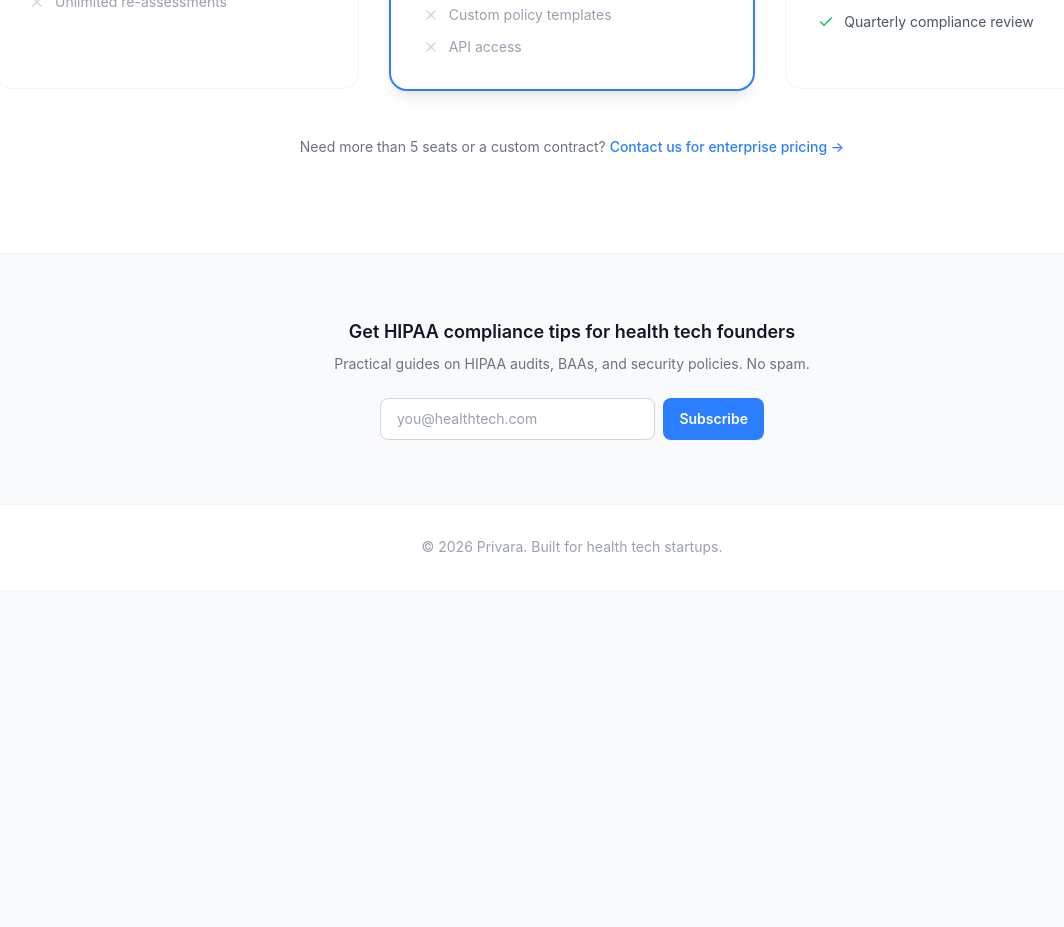
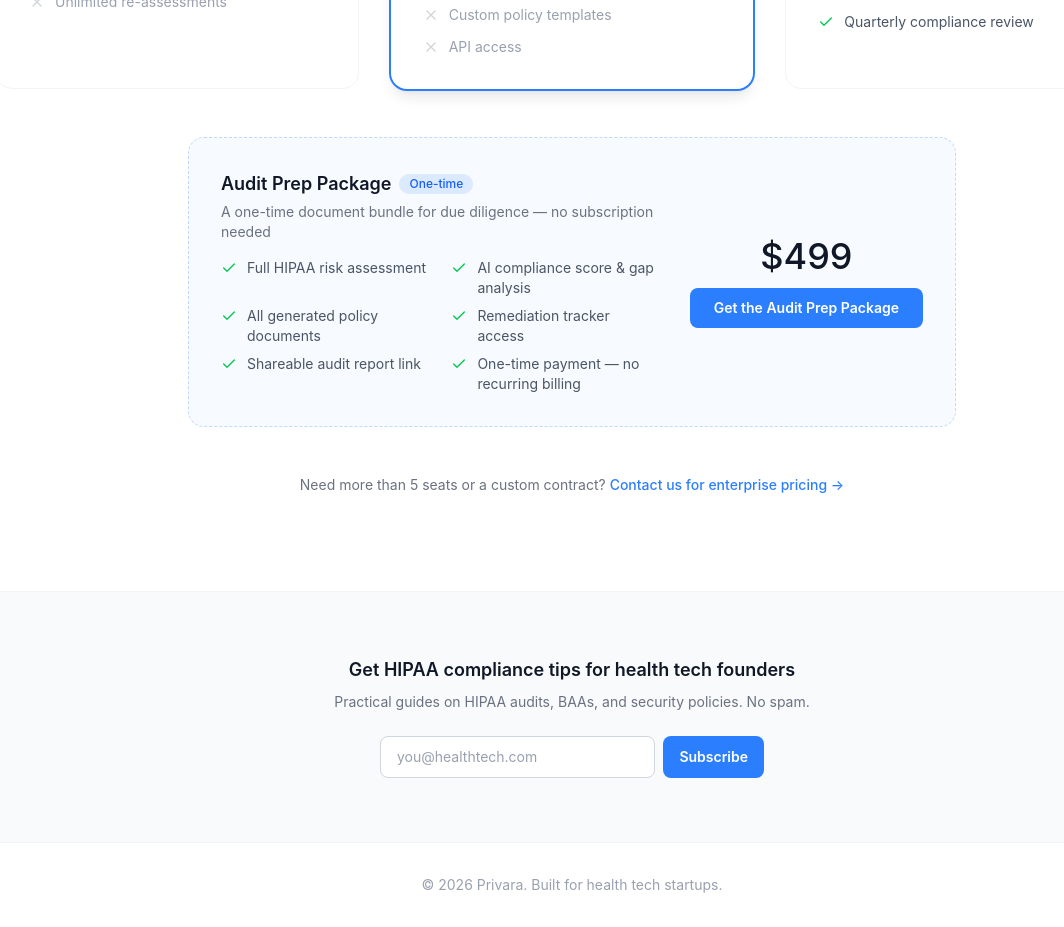
Before and after one commit to aionthetrack/Privara, a React (Vite) app: page /landing in a window 1280 px wide. Shown: the part 1980-2907 px from the top of the page, without its empty margins (68-1132 px from the left). Before the commit the page ends 2569 px from the top, so only its background shows below. Built offline with nearby package versions, Linux system fonts and the light colour scheme; no server answers.

Commit message:
Add one-time $499 Audit Prep Package to pricing page

```diff
--- a/src/components/landing/PricingSection.jsx
+++ b/src/components/landing/PricingSection.jsx
@@ -70,6 +70,22 @@ const TIERS = [
     excluded: [],
   },
 ]
+
+const AUDIT_PREP = {
+  name: 'Audit Prep Package',
+  subtitle: 'A one-time document bundle for due diligence — no subscription needed',
+  price: 499,
+  cta: 'Get the Audit Prep Package',
+  ctaTo: 'mailto:hello@privara.io?subject=Audit Prep Package ($499 one-time)',
+  included: [
+    'Full HIPAA risk assessment',
+    'AI compliance score & gap analysis',
+    'All generated policy documents',
+    'Remediation tracker access',
+    'Shareable audit report link',
+    'One-time payment — no recurring billing',
+  ],
+}
 
 export default function PricingSection() {
   const [annual, setAnnual] = useState(false)
@@ -204,6 +220,36 @@ export default function PricingSection() {
           ))}
         </div>
 
+        {/* One-time Audit Prep Package */}
+        <div className="mt-12 mx-auto max-w-3xl rounded-2xl border border-dashed border-blue-200 dark:border-blue-900/60 bg-blue-50/50 dark:bg-blue-950/20 p-8 sm:flex sm:items-center sm:justify-between sm:gap-8">
+          <div>
+            <div className="flex items-center gap-2">
+              <h3 className="text-lg font-semibold text-gray-900 dark:text-white">{AUDIT_PREP.name}</h3>
+              <span className="inline-flex items-center rounded-full bg-blue-100 dark:bg-blue-900/40 px-2.5 py-0.5 text-xs font-medium text-blue-600 dark:text-blue-400">
+                One-time
+              </span>
+            </div>
+            <p className="mt-1 text-sm text-gray-500 dark:text-gray-400">{AUDIT_PREP.subtitle}</p>
+            <ul className="mt-4 grid grid-cols-1 sm:grid-cols-2 gap-x-6 gap-y-2">
+              {AUDIT_PREP.included.map((feature) => (
+                <li key={feature} className="flex items-start gap-2.5">
+                  <Check size={16} className="mt-0.5 shrink-0 text-green-500" />
+                  <span className="text-sm text-gray-600 dark:text-gray-400">{feature}</span>
+                </li>
+              ))}
+            </ul>
+          </div>
+          <div className="mt-6 sm:mt-0 flex flex-col items-center gap-3 shrink-0">
+            <div className="text-4xl font-medium text-gray-900 dark:text-white">${AUDIT_PREP.price}</div>
+            <a
+              href={AUDIT_PREP.ctaTo}
+              className="block w-full whitespace-nowrap rounded-lg bg-blue-500 px-6 py-2.5 text-center text-sm font-semibold text-white hover:bg-blue-600 transition-colors"
+            >
+              {AUDIT_PREP.cta}
+            </a>
+          </div>
+        </div>
+
         {/* Enterprise callout */}
         <div className="mt-12 text-center">
           <p className="text-sm text-gray-500 dark:text-gray-400">
```
